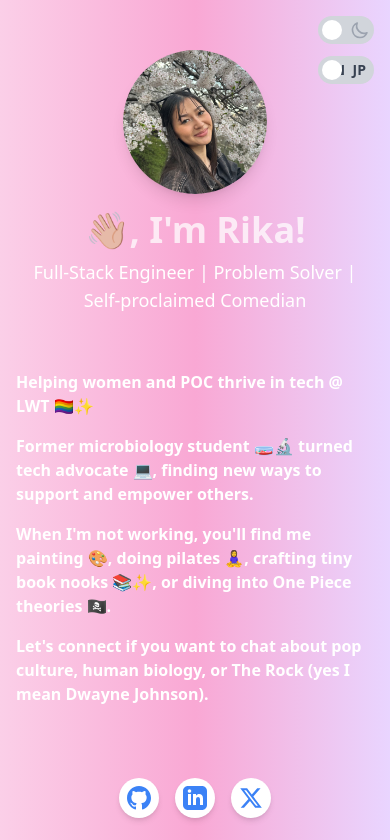
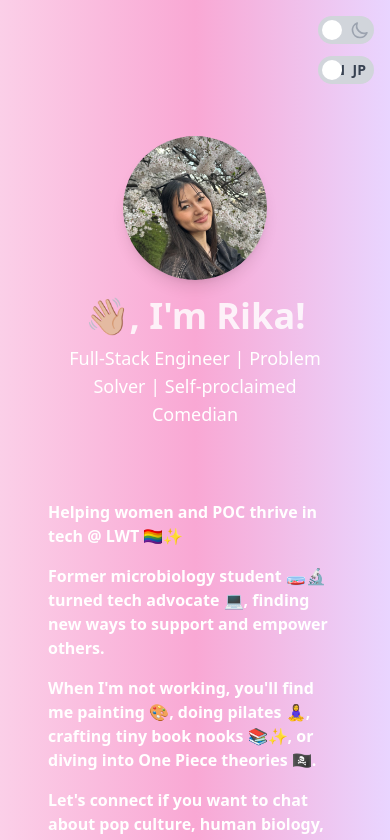
Before and after one commit to rikaciminieri/rika, a React (Vite) app: page / in a window 390 px wide. Shown: the top 840 px of the page. Built offline with nearby package versions, Linux system fonts and the light colour scheme.

Commit message:
feat: mobile friendly

```diff
--- a/src/App.jsx
+++ b/src/App.jsx
@@ -21,12 +21,19 @@ function App() {
   };
 
   return (
-    <div className="flex flex-col items-center justify-center min-h-screen bg-gradient-to-r from-pink-200 via-pink-300 to-purple-200 dark:from-gray-900 dark:via-gray-800 dark:to-gray-900 text-white fade-in">
-      <DarkModeToggle darkMode={darkMode} toggleDarkMode={toggleDarkMode} />
-      <LanguageToggle isJapanese={isJapanese} toggleLanguage={toggleLanguage} />
-      <Hero isJapanese={isJapanese} rikaImage={rikaImage} />
-      <AboutMe isJapanese={isJapanese} />
-      <SocialLinks />
+    <div className="flex flex-col items-center justify-center min-h-screen bg-gradient-to-r from-pink-200 via-pink-300 to-purple-200 dark:from-gray-900 dark:via-gray-800 dark:to-gray-900 text-white fade-in px-8 sm:px-6 py-24">
+      <div className="w-full max-w-4xl mx-auto space-y-4 sm:space-y-8 flex flex-col items-center">
+        <div>
+          <DarkModeToggle darkMode={darkMode} toggleDarkMode={toggleDarkMode} />
+          <LanguageToggle
+            isJapanese={isJapanese}
+            toggleLanguage={toggleLanguage}
+          />
+        </div>
+        <Hero isJapanese={isJapanese} rikaImage={rikaImage} />
+        <AboutMe isJapanese={isJapanese} />
+        <SocialLinks />
+      </div>
     </div>
   );
 }
--- a/src/components/hero.jsx
+++ b/src/components/hero.jsx
@@ -14,7 +14,7 @@ export default function Hero({ isJapanese, rikaImage }) {
         className="w-36 h-36 rounded-full shadow-lg mb-4 mx-auto"
       />
       <h1 className="text-4xl font-extrabold mb-2 animate-pulse text-white dark:text-gray-100">
-        👋🏼, I&apos;m Rika!
+        {isJapanese ? "👋🏼 莉香です！" : "👋🏼, I'm Rika!"}
       </h1>
       <p className="text-lg font-light text-white dark:text-gray-300">
         {isJapanese
```
